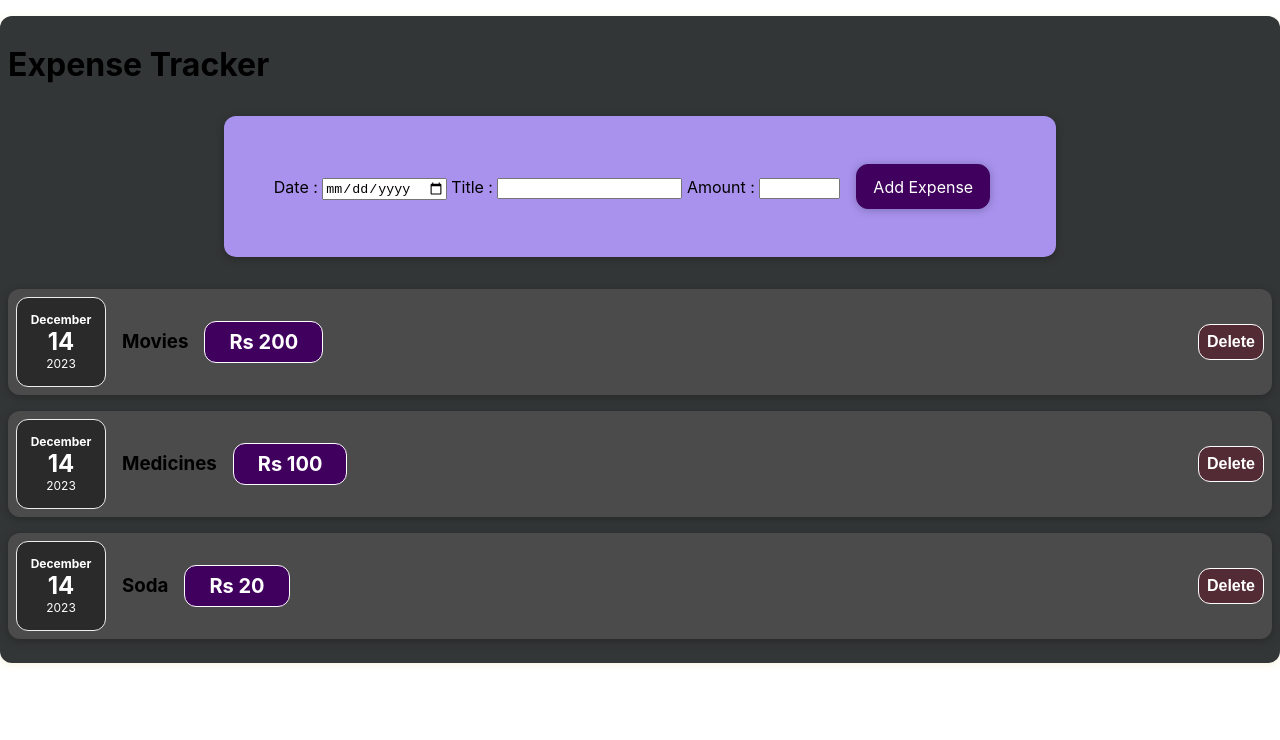
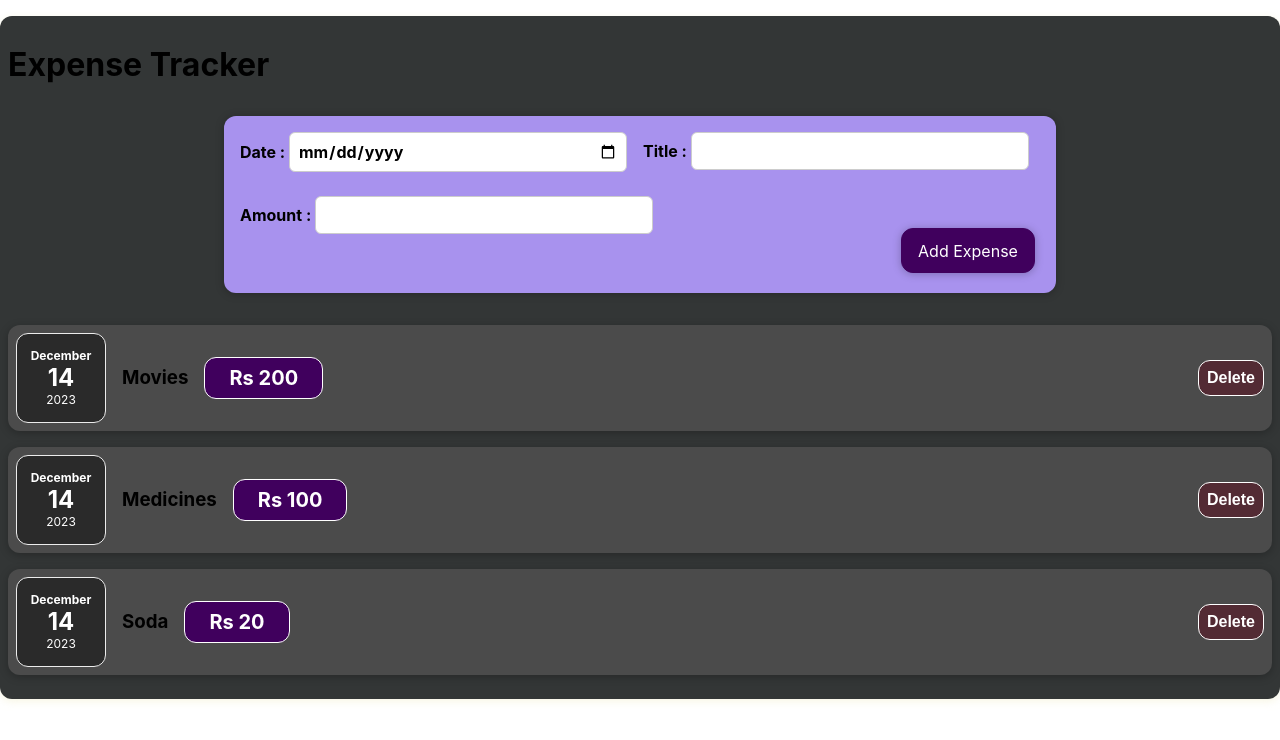
Before and after one commit to aliasif72/React_basics, a React (Create React App) app: page / in a window 1280 px wide. Shown: the top 740 px of the page. Built offline with nearby package versions, Linux system fonts and the light colour scheme.

Commit message:
8th optimzed

```diff
--- a/src/App.js
+++ b/src/App.js
@@ -1,6 +1,6 @@
 import './App.css';
-import ExpenseForm from './components/Expenses/ExpenseForm';
-import Expense from './components/Expenses/ExpenseItems'
+import NewExpense from './components/Expenses/NewExpense';
+import Expense from './components/Expenses/ExpenseItems';
 
 function App() {
   const dateOf=new Date();
@@ -10,7 +10,7 @@ function App() {
   return (
     <div className='app-items'>
     <h1>Expense Tracker</h1>
-    <ExpenseForm/>
+    <NewExpense/>
        {
        arr.map((ele)=>
         {
--- a/src/components/Expenses/ExpenseForm.js
+++ b/src/components/Expenses/ExpenseForm.js
@@ -1,15 +1,24 @@
 import './NewExpense.css';
-import Card from '../UI/Card';
+import './ExpenseForm.css';
 function ExpenseForm(){
       return(
-        <Card className="new-expense" >
-        <div className="">
+        <form>
+        <div className="new-expense__controls">
+        <div className="new-expense__control">
             <label>Date :  <input type="date"/></label>
+            </div>
+            <div className="new-expense__control">
            <label> Title : <input  type="text"/></label>
-            <label> Amount : <input type="text" size="7"/></label>
-            <button className="new-expense button" type="button">Add Expense</button>
-                    </div>
-        </Card>
+           </div>
+           <div className="new-expense__control">
+            <label> Amount : <input type="text" /></label>
+            </div>
+            <div className="new-expense__actions">
+            <button className="new-expense button" type="submit">Add Expense</button>
+            </div>
+        </div>
+        </form>
+
     )
 }
 export default ExpenseForm
--- a/src/components/Expenses/NewExpense.css
+++ b/src/components/Expenses/NewExpense.css
@@ -18,8 +18,9 @@
   background-color: #40005d;
   color: white;
   border-radius: 12px;
-  margin-right: 1rem;
-  margin-left: 1rem;
+  margin-left: 14.5rem;
+  margin-bottom:-2rem;;
+
 }
 
 .new-expense button:hover,
--- /dev/null
+++ b/src/components/Expenses/NewExpense.js
@@ -0,0 +1,13 @@
+import './NewExpense.css';
+import ExpenseForm from './ExpenseForm';
+
+function NewExpense()
+{
+    return(
+        <div className='new-expense'>
+            <ExpenseForm/>
+        </div>
+    )
+}
+
+export default NewExpense;
```
